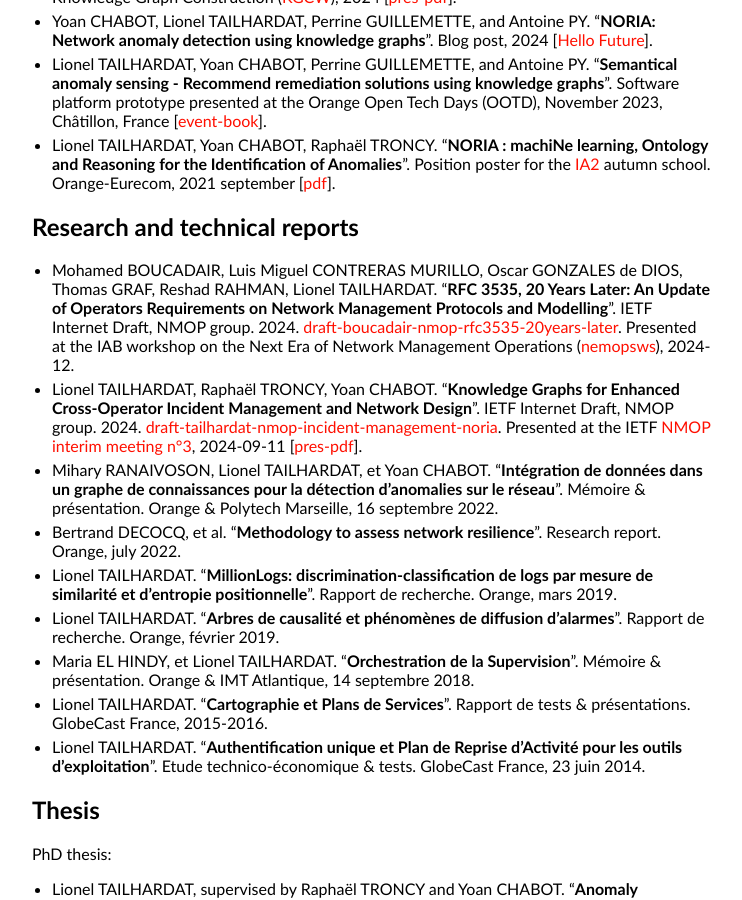
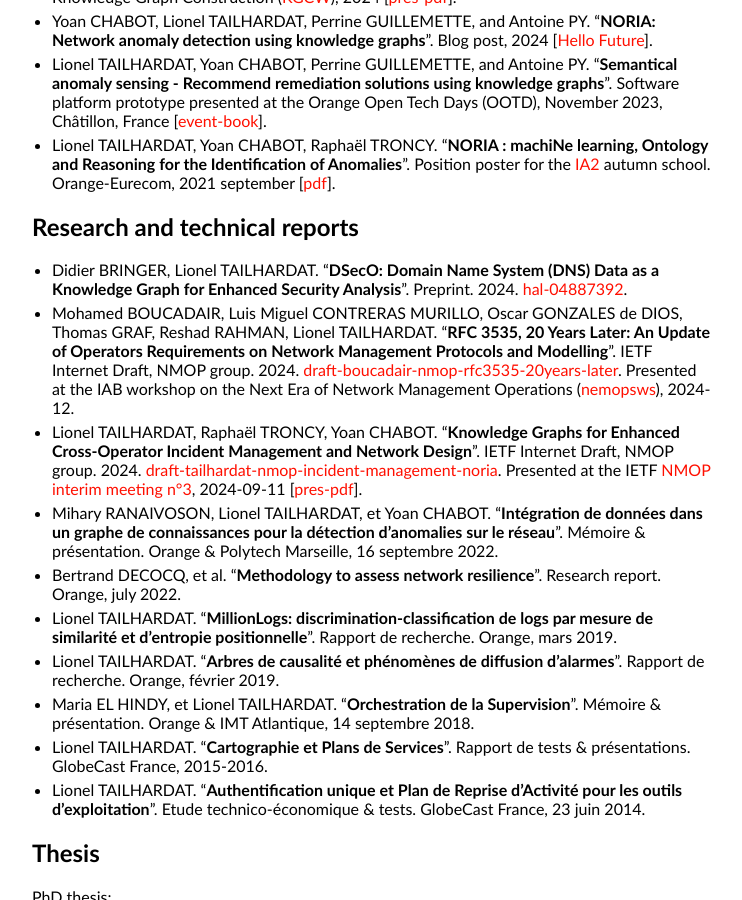
Before and after one commit to GenEars/GenEars.github.io, a Jekyll site: the page built from publications.md, in a window 1280 px wide and 900 px high, scrolled down 1271 px. Shown: the whole window, without its empty margins (258-1000 px from the left). Built offline with Jekyll 4.4.1, drawn with Linux system fonts in a browser that asks for light colours.

Commit message:
Added DSecO preprint ref.
Signed-off-by: lionel.tailhardat <lionel.tailhardat@orange.com>

```diff
--- a/publications.md
+++ b/publications.md
@@ -67,6 +67,9 @@ title: Publications - Lionel TAILHARDAT
 
 ## Research and technical reports
 
+* Didier BRINGER, Lionel TAILHARDAT.
+  "**DSecO: Domain Name System (DNS) Data as a Knowledge Graph for Enhanced Security Analysis**".
+  Preprint. 2024. [hal-04887392](https://hal.science/hal-04887392).
 * Mohamed BOUCADAIR, Luis Miguel CONTRERAS MURILLO, Oscar GONZALES de DIOS, Thomas GRAF, Reshad RAHMAN, Lionel TAILHARDAT.
   "**RFC 3535, 20 Years Later: An Update of Operators Requirements on Network Management Protocols and Modelling**".
   IETF Internet Draft, NMOP group. 2024. [draft-boucadair-nmop-rfc3535-20years-later](https://datatracker.ietf.org/doc/draft-boucadair-nmop-rfc3535-20years-later/).
```
